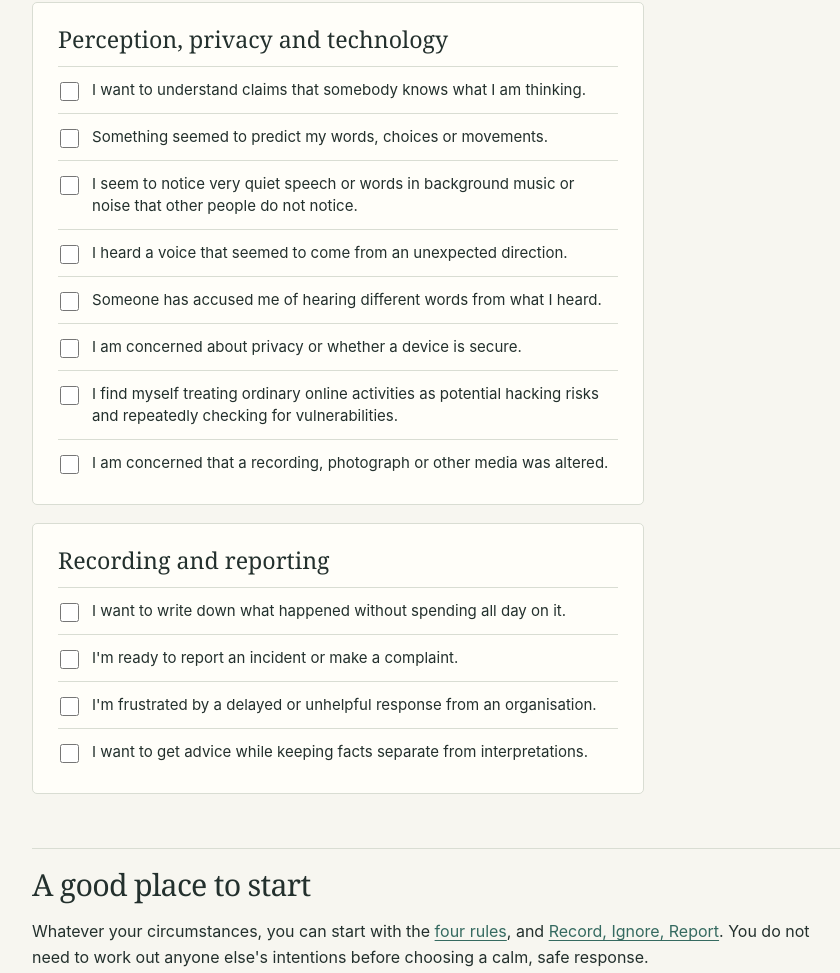
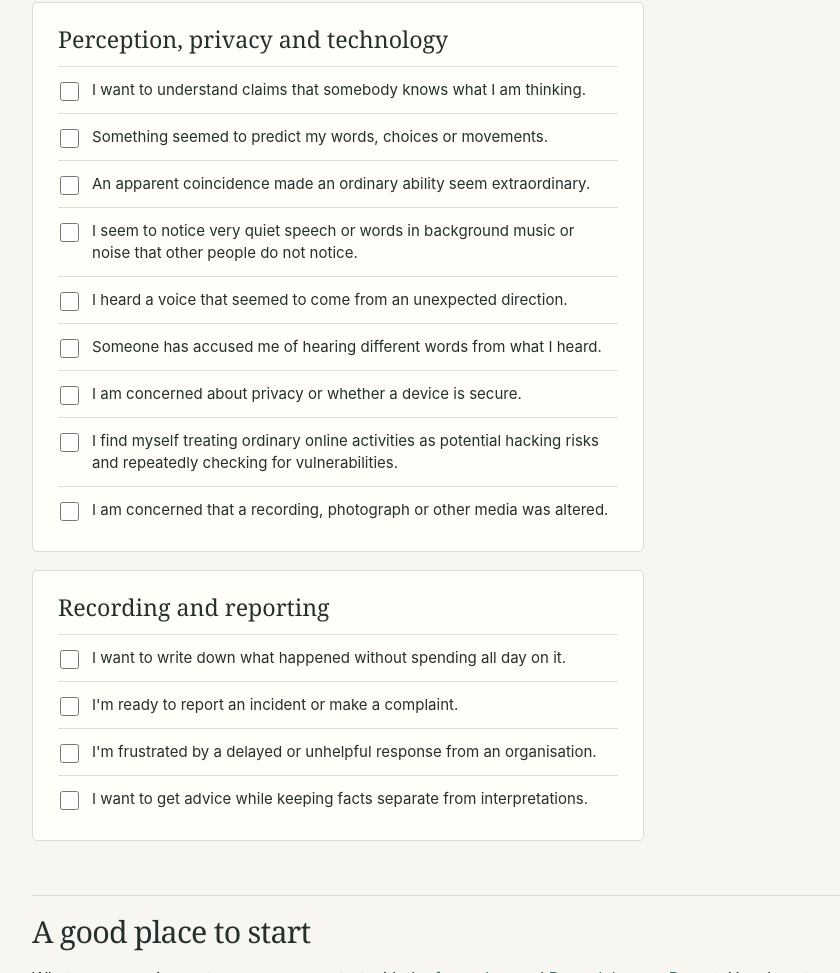
Before and after one commit to mikemayne/surviving-a-psyop, a plain HTML site: page questionnaire.html in a window 1280 px wide. Shown: the part 2691-3664 px from the top of the page, without its empty margins (92-932 px from the left). Drawn offline with Linux system fonts and the light colour scheme.

Commit message:
Index Pretend Superpowers and update site metadata

```diff
--- a/questionnaire.html
+++ b/questionnaire.html
@@ -161,6 +161,7 @@
     { title: "Perception, privacy and technology", questions: [
       ["I want to understand claims that somebody knows what I am thinking.", ["mind_reading_trick","prediction_priming_feedback","cold_reading","air_gap_limitations"]],
       ["Something seemed to predict my words, choices or movements.", ["predicting_bodily_movements","cold_reading_ai_assisted","primed_thought_attribution"]],
+      ["An apparent coincidence made an ordinary ability seem extraordinary.", ["pretend_superpowers","prediction_priming_feedback","stay_grounded"]],
       ["I seem to notice very quiet speech or words in background music or noise that other people do not notice.", ["quiet_speech_masking_attention","listening_in","stay_grounded"]],
       ["I heard a voice that seemed to come from an unexpected direction.", ["spatial_audio","quiet_speech_masking_attention","stay_grounded"]],
       ["Someone has accused me of hearing different words from what I heard.", ["suggested_mishearings","quiet_speech_masking_attention","stay_grounded"]],
```
